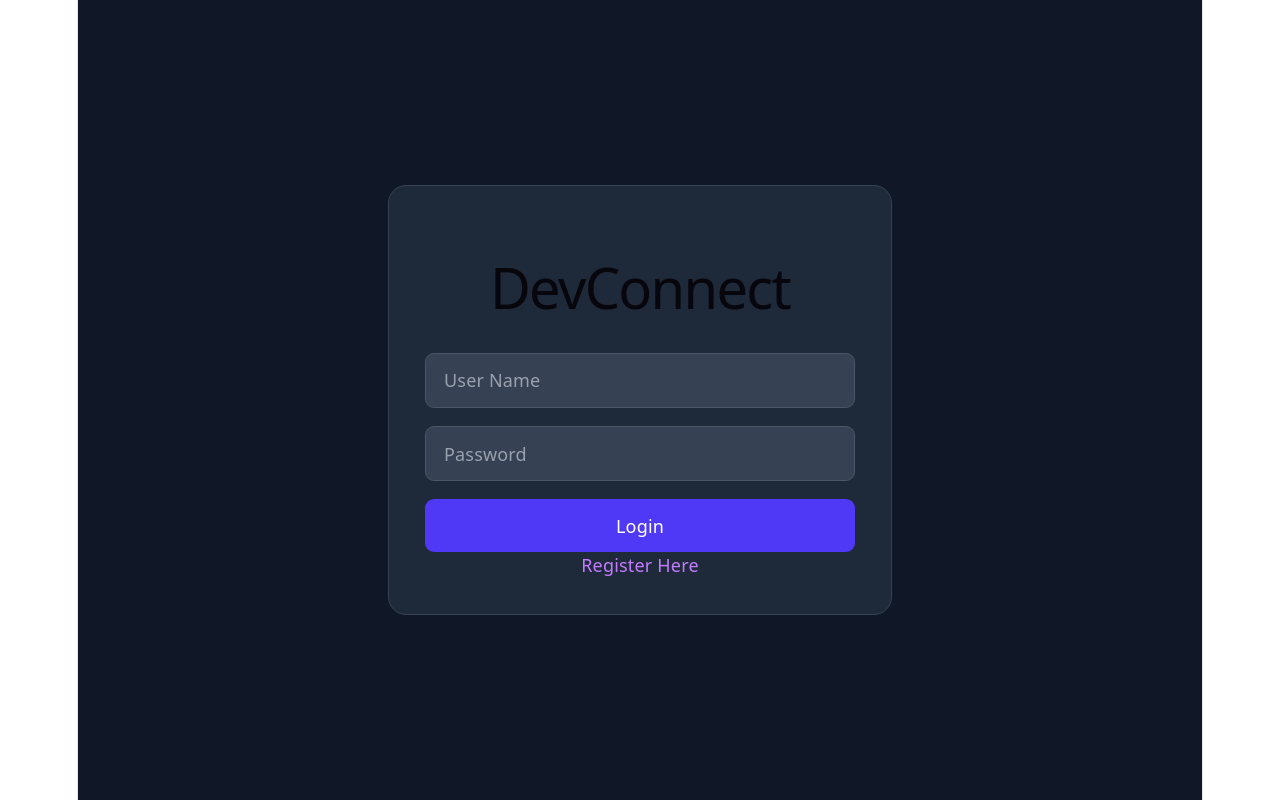
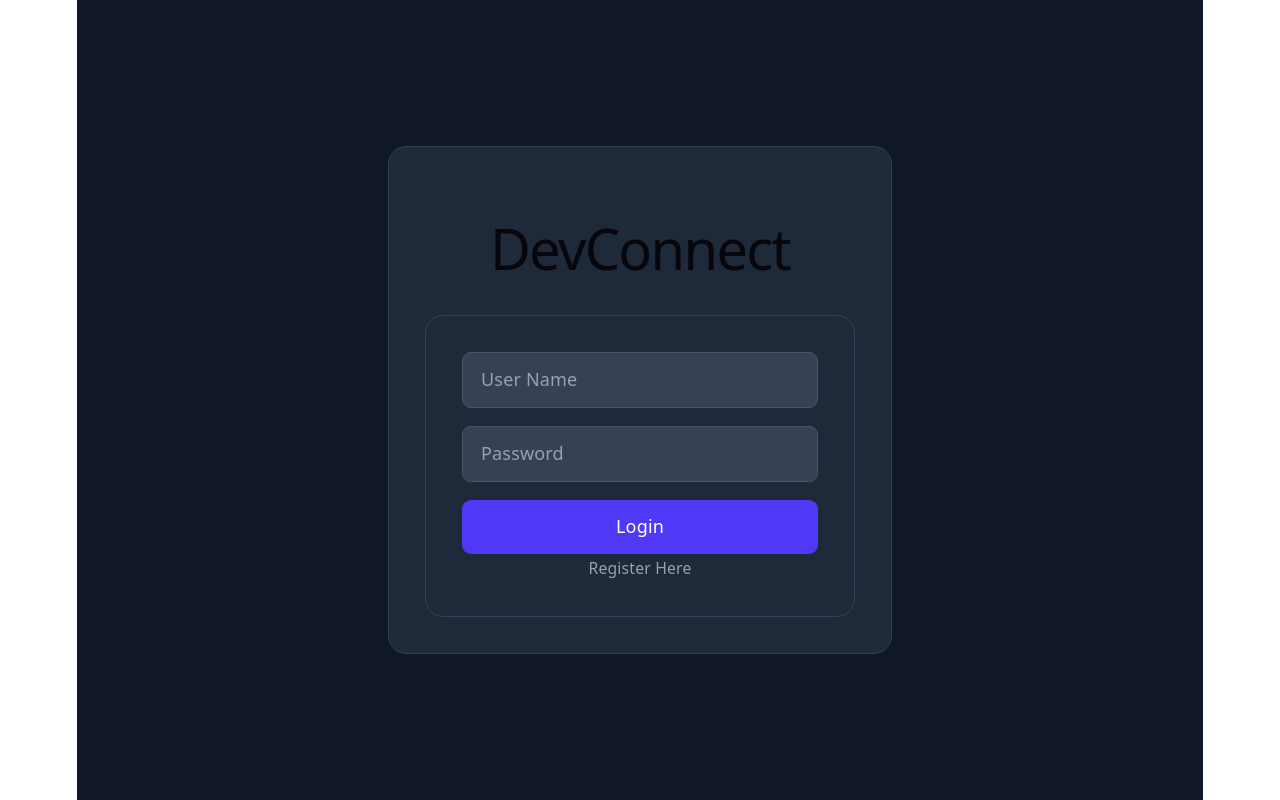
Before and after one commit to Sivanishanth/DevConnect, a React (Vite) app in the folder devconnect/frontend/: page /login in a window 1280 px wide. Built offline with nearby package versions, Linux system fonts and the light colour scheme.

Commit message:
Style Update

```diff
--- a/devconnect/frontend/src/api/axios.jsx
+++ b/devconnect/frontend/src/api/axios.jsx
@@ -3,4 +3,12 @@ const API = axios.create({
     baseURL : 'https://devconnect-503v.onrender.com/api'
 })
 
+API.interceptors.request.use((config) => {
+    const token = localStorage.getItem('token')
+    if (token) {
+        config.headers.Authorization = `Bearer ${token}`
+    }
+    return config
+})
+
 export default API
--- a/devconnect/frontend/src/components/LoginRegisterStyle.jsx
+++ b/devconnect/frontend/src/components/LoginRegisterStyle.jsx
@@ -7,11 +7,13 @@ export default function LoginRegisterStyle({type,placeholder,value,onChange})
         onChange={onChange}
         className="
         w-full
-        px-4 py-3
-        mb-4
+        px-2 md:px-4
+        py-2 md:py-3
+        mb-3 md:mb-4
         rounded-lg
         bg-gray-700
         border border-gray-600
+        text-sm md:text-base
         text-white
         placeholder-gray-400
         focus:outline-none
--- a/devconnect/frontend/src/components/Navbar.jsx
+++ b/devconnect/frontend/src/components/Navbar.jsx
@@ -15,8 +15,7 @@ export default function Navbar() {
         console.log("No token")
     }
     return (
-        <div className='navContainer
-        flex items-center justify-between p-5 bg-gray-900 border-b border-gray-400 text-black sticky top-0 z-50'>
+        <div className="flex flex-col md:flex-row items-center justify-between p-3 md:p-5 gap-3 md:gap-6"  >
             <div
             className="logoTitle text-3xl text-purple-400 font-bold
             ">
--- a/devconnect/frontend/src/index.css
+++ b/devconnect/frontend/src/index.css
@@ -61,7 +61,7 @@ body {
   max-width: 100%;
   margin: 0 auto;
   text-align: center;
-  border-inline: 1px solid var(--border);
+  /* border-inline: 1px solid var(--border); */
   min-height: 100svh;
   display: flex;
   flex-direction: column;
--- a/devconnect/frontend/src/pages/Login.jsx
+++ b/devconnect/frontend/src/pages/Login.jsx
@@ -25,10 +25,12 @@ export default function Login() {
     }
 
     return (
-        <div className="min-h-screen flex items-center justify-center bg-gray-900">
+        <div className="min-h-screen flex items-center justify-center bg-gray-900 p-3 md:p-5">
             <div className="bg-gray-800 rounded-2xl p-8 w-full max-w-md border border-gray-700">
                 <h1 className="text-3xl font-bold text-purple-400 text-center mb-8">DevConnect</h1>
-                <form onSubmit={handleSubmit}>
+                <form onSubmit={handleSubmit}
+                className="bg-gray-800 rounded-lg md:rounded-2xl p-4 md:p-8 w-full max-w-sm md:max-w-md border border-gray-700"
+                >
                     <Input
                         type="text"
                         id="userName"
@@ -45,10 +47,10 @@ export default function Login() {
                         value={password}
                         onChange={(e) => setPassword(e.target.value)} />
                     <button type="submit"
-                        className="w-full bg-indigo-600 hover:bg-indigo-700 text-white py-3 rounded-lg"
+                        className="w-full bg-indigo-600 hover:bg-indigo-700 text-white py-2 md:py-3 rounded-lg text-sm md:text-base font-medium"
                     >Login</button>
                     <p className="text-center mt-4 text-gray-400">
-                        <Link className="text-purple-400" to='/register'>Register Here</Link>
+                        <Link className="text-center mt-4 text-xs md:text-sm text-gray-400" to='/register'>Register Here</Link>
                     </p>
                 </form>
             </div>
```
